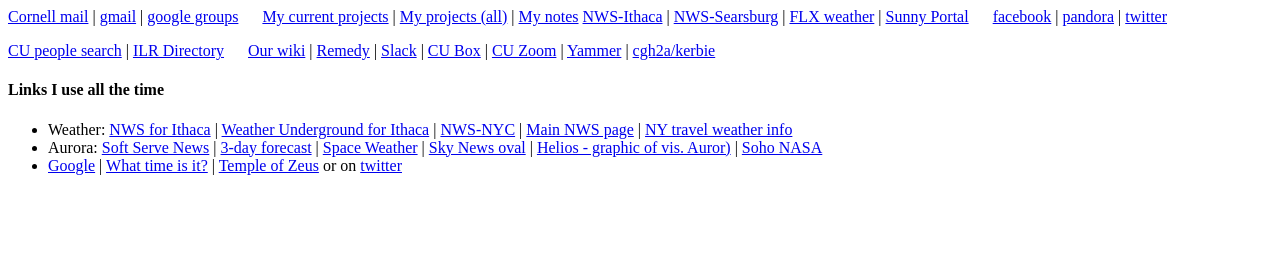
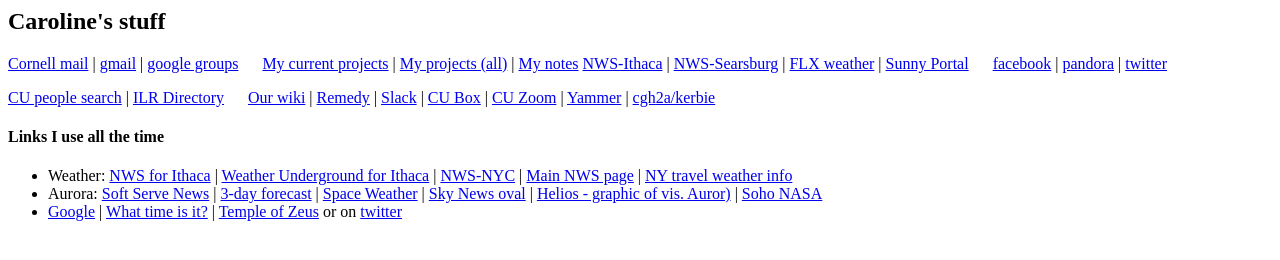
Before and after one commit to carolineHecht/carolineHecht.github.io, a plain HTML site: page index.html in a window 1280 px wide. Drawn offline with Linux system fonts and the light colour scheme.

Commit message:
Added h2

```diff
--- a/index.html
+++ b/index.html
@@ -1,3 +1,5 @@
+<h2>Caroline's stuff</h2>
+
 <p>
 <A HREF="http://outlook.cornell.edu">Cornell mail</A> |
 <a href="http://www.gmail.com">gmail</a> |
```
